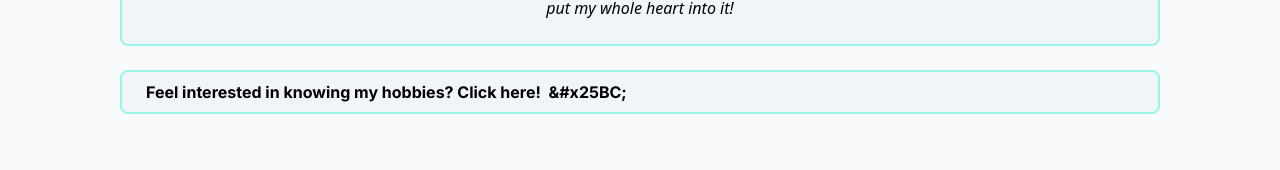
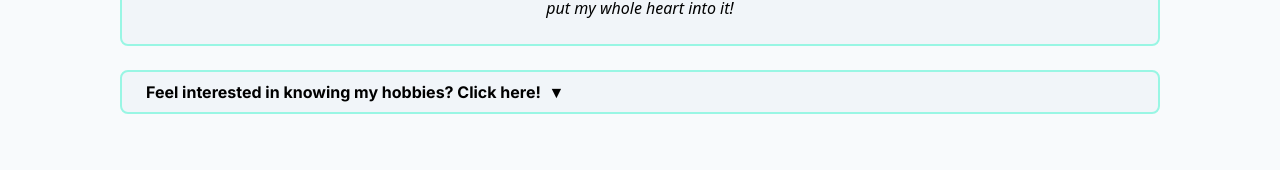
Before and after one commit to NanotechPikachu/Portfolio, a Next.js app: page / in a window 1280 px wide. Shown: the part 988-1158 px from the top of the page. Built offline with nearby package versions, Linux system fonts and the light colour scheme.

Commit message:
Update Callout.jsx

```diff
--- a/src/components/Callout.jsx
+++ b/src/components/Callout.jsx
@@ -12,7 +12,7 @@ export default function Callout({ summary, children }) {
   return (
     <div>
     <div className="cursor-pointer" onClick={handleCallout}>
-    <p className="text-sm md:text-base font-bold text-black dark:text-slate-50 ml-6 mr-6 mt-2 mb-2">{summary}&nbsp;&nbsp;{isOpen ? "&#x25B2;" : "&#x25BC;"}</p>
+    <p className="text-sm md:text-base font-bold text-black dark:text-slate-50 ml-6 mr-6 mt-2 mb-2">{summary}&nbsp;&nbsp;{isOpen ? <span>&#x25B2;</span> : <span>&#x25BC;</span>}</p>
     </div>
     {isOpen && <div className="text-sm md:text-base text-black dark:text-slate-50 ml-6 mr-6 mb-6 mt-6">{children}</div>}
     </div>
```
